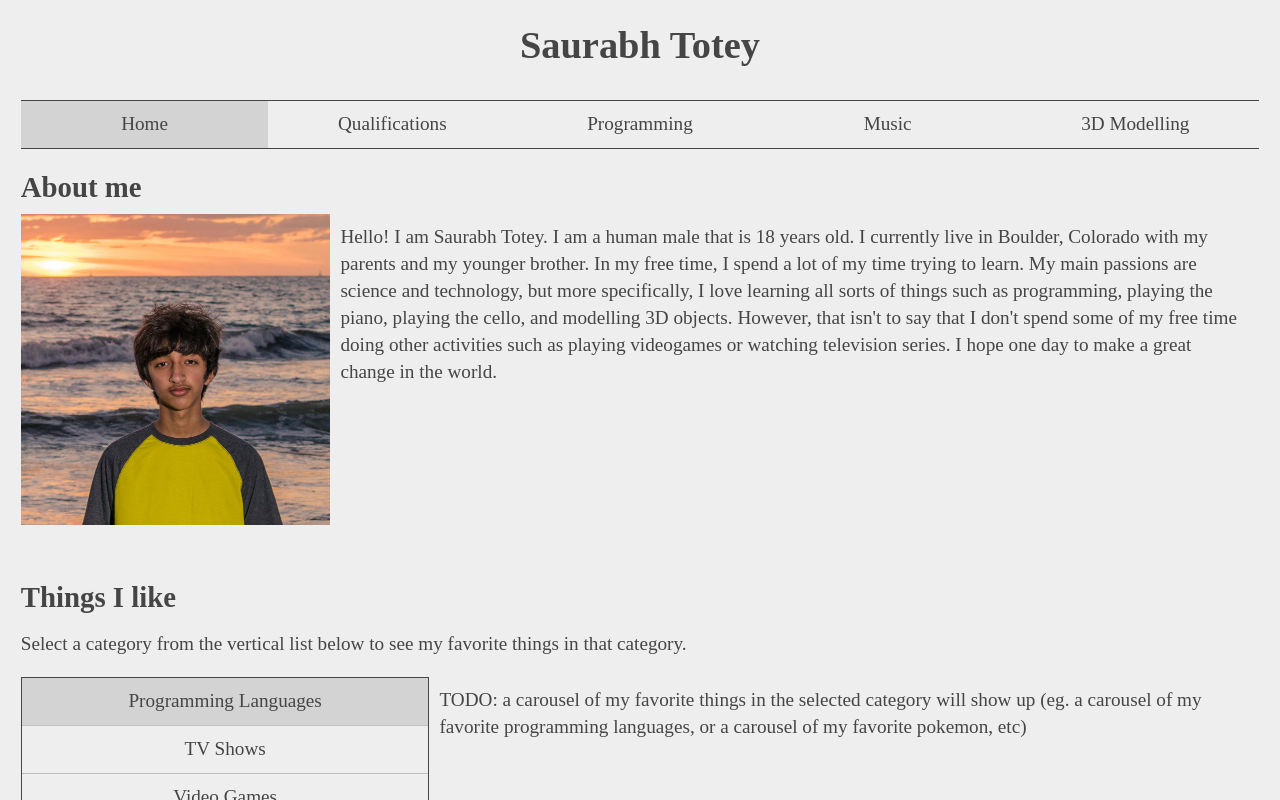
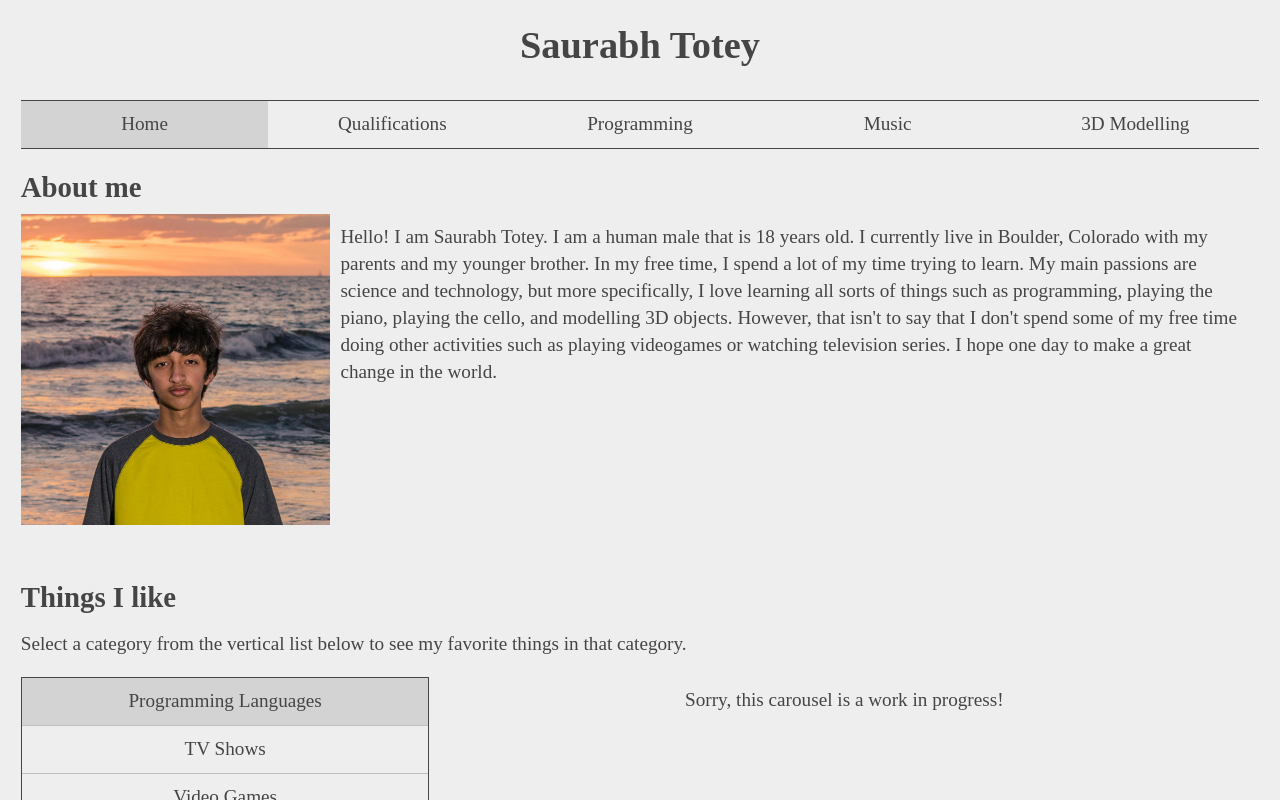
Before and after one commit to SaurabhTotey/Portfolio-Website, a Gatsby app: page / in a window 1280 px wide. Shown: the top 800 px of the page. Built offline with nearby package versions, Linux system fonts and the light colour scheme.

Commit message:
Linked SelectionList items to carousels in index

```diff
--- a/src/components/Carousel.js
+++ b/src/components/Carousel.js
@@ -12,7 +12,11 @@ class Carousel extends React.Component {
 	}
 
 	render() {
-
+		return <div style={{textAlign: "center"}}>
+			Sorry, this carousel is a work in progress!
+		</div>;
 	}
 
 }
+
+export default Carousel;
--- a/src/components/SelectionList.js
+++ b/src/components/SelectionList.js
@@ -16,8 +16,19 @@ class SelectionList extends React.Component {
 		};
 	}
 
+	onSelection() {
+		this.props.onSelection(this.state.items[this.state.selectedItemIndex]);
+	}
+
+	componentDidMount() {
+		this.onSelection();
+	}
+
 	componentDidUpdate(prevProps, prevState, snapshot) {
-		this.props.onSelection(this.state.items[this.state.selectedItemIndex]);
+		if (prevState.selectedItemIndex === this.state.selectedItemIndex) {
+			return;
+		}
+		this.onSelection();
 	}
 
 	render() {
--- a/src/pages/index.js
+++ b/src/pages/index.js
@@ -1,12 +1,34 @@
 import React from "react";
+import Carousel from "../components/Carousel"
 import Footer from "../components/Footer";
 import Header from "../components/Header";
 import Meta from "../components/Meta";
 import ResponsiveContainer from "../components/ResponsiveContainer";
 import SelectionList from "../components/SelectionList";
 
-export default () => (
-	<div>
+const carousels = {
+	"Programming Languages": <Carousel></Carousel>,
+	"TV Shows": <Carousel></Carousel>,
+	"Video Games": <Carousel></Carousel>,
+	"Pokémon": <Carousel></Carousel>,
+	"Subreddits": <Carousel></Carousel>
+};
+
+/**
+ * A React component that represents the entirety of the home page
+ * Is in a component because it requires the currentSelectedCategory state field
+ */
+class App extends React.Component {
+
+	constructor(props) {
+		super(props);
+		this.state = {
+			currentSelectedCategory: ""
+		};
+	}
+
+	render() {
+		return <div>
 			<Meta />
 			<Header />
 			<h2>About me</h2>
@@ -18,10 +40,14 @@ export default () => (
 			<h2>Things I like</h2>
 			<p>Select a category from the vertical list below to see my favorite things in that category.</p>
 			<ResponsiveContainer>
-			<SelectionList responsiveWidth="33%" items={["Programming Languages", "TV Shows", "Video Games", "Pokémon", "Subreddits"]} onSelection={i => console.log(i)} />
-			<div responsiveWidth="67%" style={{margin: "10px"}}>TODO: a carousel of my favorite things in the selected category will show up (eg. a carousel of my favorite programming languages, or a carousel of my favorite pokemon, etc)</div>
+				<SelectionList responsiveWidth="33%" items={Object.keys(carousels)} onSelection={category => this.setState({ ...this.state, currentSelectedCategory: category })} />
+				<div responsiveWidth="67%" style={{margin: "10px"}}>{carousels[this.state.currentSelectedCategory]}</div>
 			</ResponsiveContainer>
 			<br/>
 			<Footer />
 		</div>
-)
+	}
+
+}
+
+export default App;
```
Also changed, not shown: 45 other files (tests, documents, lock files or other folders). Lines whose indentation alone changed are shown as unchanged.
